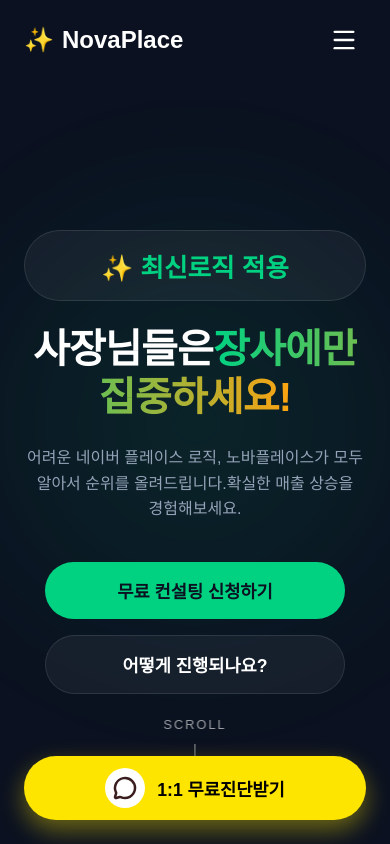
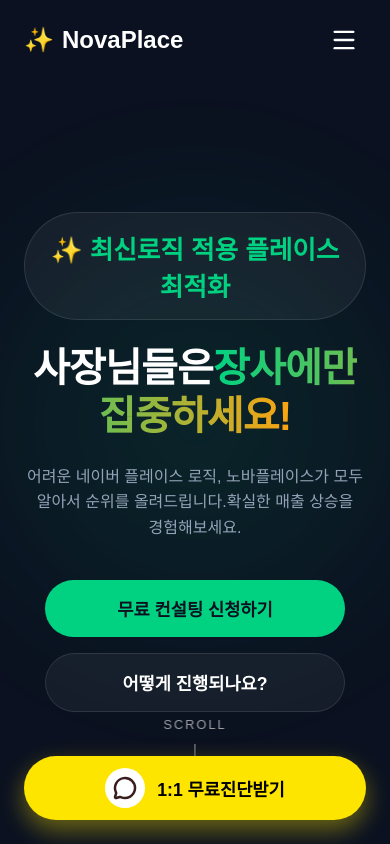
Before and after one commit to seungjae8815-stack/novaplace, a Next.js app: page / in a window 390 px wide. Shown: the top 844 px of the page. Built offline with nearby package versions, Linux system fonts and the light colour scheme; a web font is replaced by a local one.

Commit message:
feat: 메인 뱃지 문구 수정 (PC/모바일 공통 플레이스 최적화 문구 추가)

```diff
--- a/src/components/sections/Hero.tsx
+++ b/src/components/sections/Hero.tsx
@@ -13,7 +13,7 @@
           animate={{ opacity: 1, y: 0 }}
           transition={{ duration: 0.8 }}
         >
-          <div className={styles.badge}>✨ 최신로직 적용 <span className={styles.desktopOnly}>프리미엄</span></div>
+          <div className={styles.badge}>✨ 최신로직 적용 <span className={styles.desktopOnly}>프리미엄 </span>플레이스 최적화</div>
           <h1 className={styles.title}>
             사장님들은<br className={styles.desktopBr}/>
             <span className={styles.highlight}>장사에만 집중하세요!</span>
```
